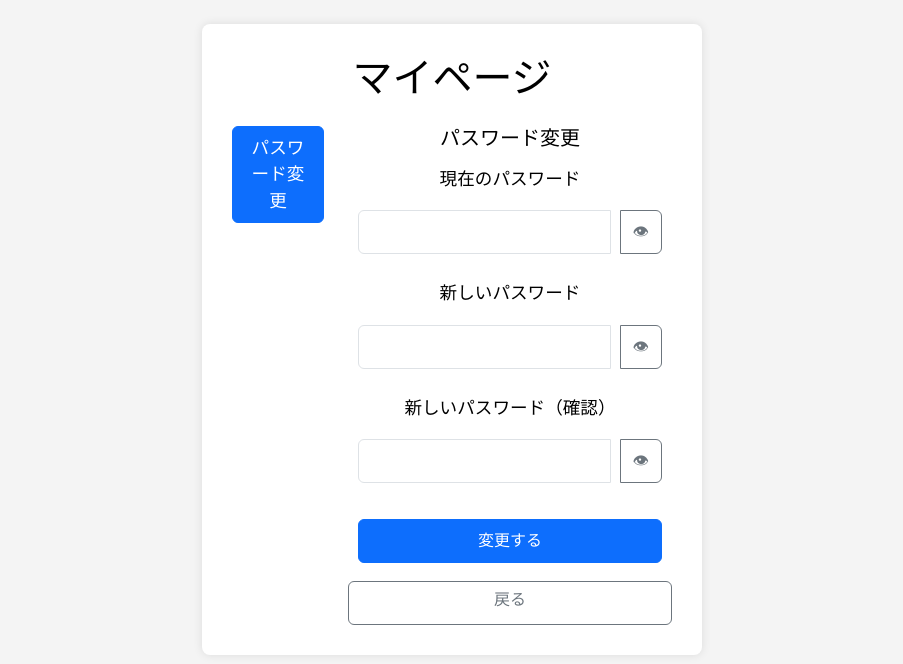
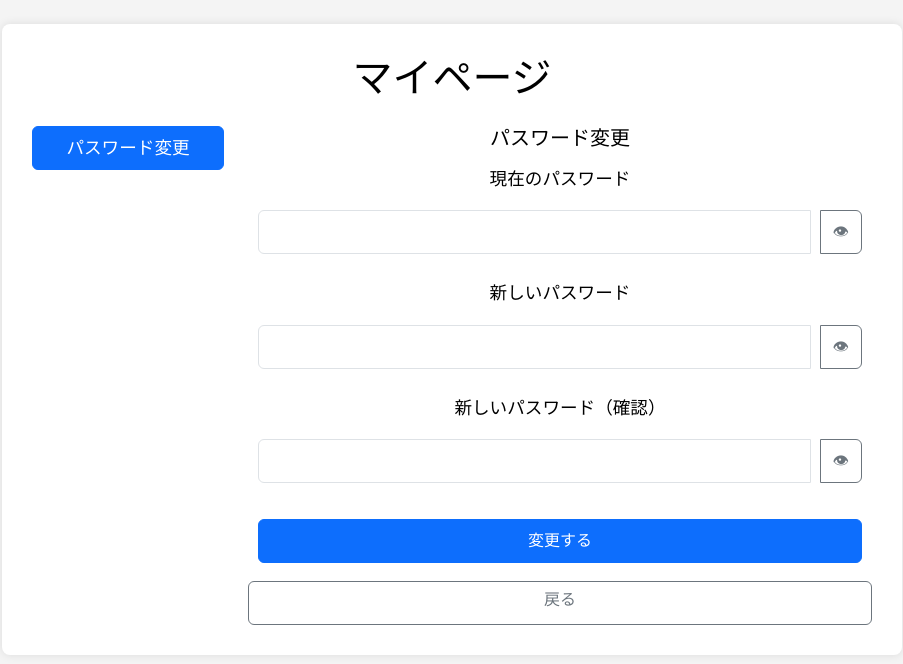
Before and after one commit to 2Duo/kintai-system, a Flask app: page /my in a window 1280 px wide. Shown: the part 60-724 px from the top of the page, without its empty margins (188-1091 px from the left). Run offline with Flask 3, Linux system fonts and the light colour scheme; the visitor is signed in with stand-in values (Sample User, id 1); data comes from the database, SQL or seed files in the repository; parts of the project's set-up code (start-up, migrations or seed data) failed here and were passed over.

Commit message:
マイページ幅の調整

```diff
--- a/templates/my_page.html
+++ b/templates/my_page.html
@@ -2,6 +2,12 @@
 {% block title %}マイページ{% endblock %}
 
 {% block content %}
+<style>
+/* マイページは幅に余裕を持たせる */
+.container {
+  max-width: 900px;
+}
+</style>
 <h1 class="mb-4">マイページ</h1>
 
 <div class="row">
```
